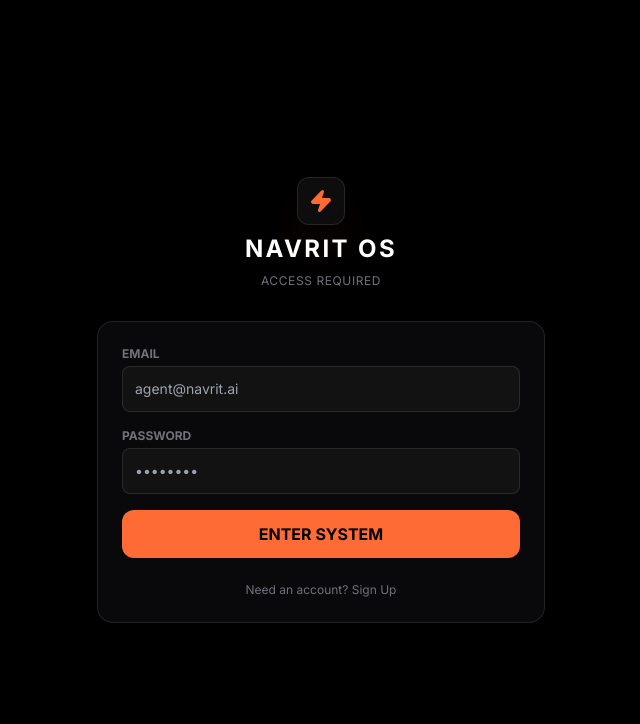
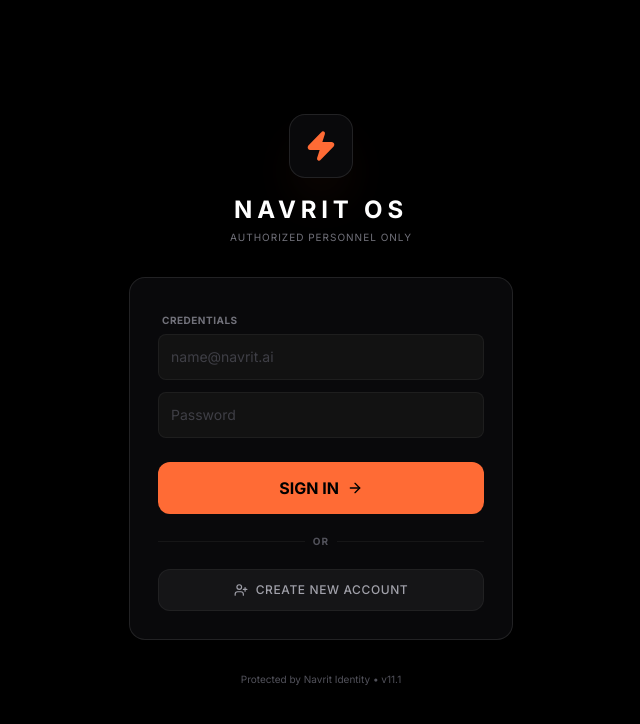
Before and after one commit to extramojo100/navrit-os, a React (Vite) app in the folder client/: page / in a window 1280 px wide. Shown: the top 724 px of the page, without its empty margins (319-959 px from the left). Built offline with nearby package versions, Linux system fonts and the light colour scheme.

Commit message:
Navrit 11.2: Mandatory Auth Fix (Strict Gating + Explicit Login Buttons)

```diff
--- a/client/src/App.tsx
+++ b/client/src/App.tsx
@@ -5,7 +5,7 @@ import { ProRow } from './components/ProRow';
 import { VerticalReceipt } from './components/VerticalReceipt';
 import { ActionDock } from './components/ActionDock';
 import { SocialBooster } from './components/SocialBooster';
-import { Fingerprint, X, LogOut, Loader2 } from 'lucide-react';
+import { Fingerprint, LogOut, Loader2, X } from 'lucide-react';
 import { AnimatePresence, motion } from 'framer-motion';
 
 interface Discount {
@@ -36,8 +36,6 @@ export default function App() {
   const [leads, setLeads] = useState<Lead[]>([]);
   const [selected, setSelected] = useState<Lead | null>(null);
 
-  // MOCK DATA (Until you paste keys)
-  // This mirrors the Supabase Schema exactly
   useEffect(() => {
     setLeads([
       {
@@ -57,18 +55,22 @@ export default function App() {
     ]);
   }, []);
 
+  // 1. Loading State (Prevent FOUC)
   if (loading) {
     return (
       <div className="min-h-screen bg-black flex items-center justify-center">
-        <Loader2 className="animate-spin text-[#FF6B35]" size={32} />
+        <Loader2 className="animate-spin text-[#FF6B35]" size={24} />
       </div>
     );
   }
 
+  // 2. Strict Gating (Redirection / Rendering)
+  // If no session exists, render Login component exclusively.
   if (!session) {
     return <Login />;
   }
 
+  // 3. Authenticated Dashboard
   return (
     <div className="min-h-screen bg-black text-white font-sans selection:bg-[#FF6B35]/30 pb-24">
 
@@ -80,8 +82,8 @@ export default function App() {
           </div>
           <span className="text-xs font-bold text-zinc-300 tracking-widest">NAVRIT 11.0</span>
         </div>
-        <button onClick={signOut} className="p-2 hover:bg-white/5 rounded-full transition-colors" title="Sign Out">
-          <LogOut size={16} className="text-zinc-500 hover:text-white" />
+        <button onClick={signOut} className="p-2 hover:bg-white/5 rounded-full transition-colors group" title="Sign Out">
+          <LogOut size={16} className="text-zinc-500 group-hover:text-red-400 transition-colors" />
         </button>
       </header>
 
--- a/client/src/pages/Login.tsx
+++ b/client/src/pages/Login.tsx
@@ -1,37 +1,57 @@
 import { useState } from 'react';
 import { supabase } from '../lib/supabaseClient';
-import { Zap, Loader2 } from 'lucide-react';
+import { Zap, Loader2, ArrowRight, UserPlus } from 'lucide-react';
 
 export default function Login() {
     const [loading, setLoading] = useState(false);
     const [email, setEmail] = useState('');
     const [password, setPassword] = useState('');
-    const [mode, setMode] = useState<'LOGIN' | 'SIGNUP'>('LOGIN');
     const [error, setError] = useState<string | null>(null);
     const [message, setMessage] = useState<string | null>(null);
 
-    const handleAuth = async (e: React.FormEvent) => {
+    const handleValidation = () => {
+        if (!email || !password) {
+            setError('Please provide both email and password');
+            return false;
+        }
+        return true;
+    };
+
+    const handleSignIn = async (e: React.FormEvent) => {
         e.preventDefault();
+        if (!handleValidation()) return;
+
         setLoading(true);
         setError(null);
         setMessage(null);
 
         try {
-            if (mode === 'SIGNUP') {
+            const { error } = await supabase.auth.signInWithPassword({
+                email,
+                password,
+            });
+            if (error) throw error;
+        } catch (err: any) {
+            setError(err.message);
+        } finally {
+            setLoading(false);
+        }
+    };
+
+    const handleSignUp = async () => {
+        if (!handleValidation()) return;
+
+        setLoading(true);
+        setError(null);
+        setMessage(null);
+
+        try {
             const { error } = await supabase.auth.signUp({
                 email,
                 password,
             });
             if (error) throw error;
-                setMessage('Check your email for the confirmation link!');
-            } else {
-                const { error } = await supabase.auth.signInWithPassword({
-                    email,
-                    password,
-                });
-                if (error) throw error;
-                // Navigation handled by App.tsx observing session state
-            }
+            setMessage('Account created! Please check your email.');
         } catch (err: any) {
             setError(err.message);
         } finally {
@@ -40,75 +60,96 @@ export default function Login() {
     };
 
     return (
-        <div className="min-h-screen bg-black flex flex-col items-center justify-center p-4">
-            <div className="w-full max-w-md space-y-8">
-                {/* LOGO */}
-                <div className="flex flex-col items-center gap-2">
-                    <div className="w-12 h-12 bg-white/5 rounded-xl flex items-center justify-center border border-white/10 shadow-2xl shadow-[#FF6B35]/20">
-                        <Zap size={24} className="text-[#FF6B35]" fill="currentColor" />
+        <div className="min-h-screen bg-black flex flex-col items-center justify-center p-4 selection:bg-[#FF6B35]/30">
+            <div className="w-full max-w-sm space-y-8">
+                {/* BRANDING */}
+                <div className="flex flex-col items-center gap-4">
+                    <div className="w-16 h-16 bg-[#09090B] rounded-2xl flex items-center justify-center border border-white/10 shadow-2xl shadow-[#FF6B35]/10">
+                        <Zap size={32} className="text-[#FF6B35]" fill="currentColor" />
                     </div>
-                    <h1 className="text-2xl font-bold text-white tracking-widest">NAVRIT OS</h1>
-                    <p className="text-zinc-500 text-xs uppercase tracking-wider">Access Required</p>
+                    <div className="text-center">
+                        <h1 className="text-2xl font-bold text-white tracking-[0.2em]">NAVRIT OS</h1>
+                        <p className="text-zinc-500 text-[10px] uppercase tracking-widest mt-1">Authorized Personnel Only</p>
+                    </div>
                 </div>
 
-                {/* AUTH BOX */}
-                <div className="bg-[#09090B] border border-white/10 rounded-2xl p-6 shadow-xl">
-                    <form onSubmit={handleAuth} className="space-y-4">
-                        <div>
-                            <label className="block text-xs font-bold text-zinc-500 uppercase mb-1">Email</label>
+                {/* LOGIN CARD */}
+                <div className="bg-[#09090B] border border-white/10 rounded-2xl p-1 shadow-2xl">
+                    <div className="p-6 space-y-4">
+
+                        <div className="space-y-3">
+                            <div className="space-y-1">
+                                <label className="text-[10px] font-bold text-zinc-500 uppercase tracking-wider pl-1">Credentials</label>
                                 <input
                                     type="email"
-                                required
                                     value={email}
                                     onChange={(e) => setEmail(e.target.value)}
-                                className="w-full bg-[#121212] border border-white/10 rounded-lg p-3 text-white text-sm focus:outline-none focus:border-[#FF6B35]/50 transition-colors"
-                                placeholder="agent@navrit.ai"
+                                    className="w-full bg-[#121212] border border-white/5 rounded-lg p-3 text-white text-sm placeholder:text-zinc-700 focus:outline-none focus:border-[#FF6B35]/50 focus:bg-black transition-all"
+                                    placeholder="name@navrit.ai"
                                 />
                             </div>
-
-                        <div>
-                            <label className="block text-xs font-bold text-zinc-500 uppercase mb-1">Password</label>
                             <input
                                 type="password"
-                                required
                                 value={password}
                                 onChange={(e) => setPassword(e.target.value)}
-                                className="w-full bg-[#121212] border border-white/10 rounded-lg p-3 text-white text-sm focus:outline-none focus:border-[#FF6B35]/50 transition-colors"
-                                placeholder="••••••••"
+                                className="w-full bg-[#121212] border border-white/5 rounded-lg p-3 text-white text-sm placeholder:text-zinc-700 focus:outline-none focus:border-[#FF6B35]/50 focus:bg-black transition-all"
+                                placeholder="Password"
                             />
                         </div>
 
                         {error && (
-                            <div className="p-3 bg-red-500/10 border border-red-500/20 rounded-lg text-red-400 text-xs">
+                            <div className="p-3 bg-red-500/5 border border-red-500/20 rounded-lg text-red-400 text-xs flex items-center gap-2">
+                                <div className="w-1 h-1 rounded-full bg-red-500 shrink-0" />
                                 {error}
                             </div>
                         )}
 
                         {message && (
-                            <div className="p-3 bg-emerald-500/10 border border-emerald-500/20 rounded-lg text-emerald-400 text-xs">
+                            <div className="p-3 bg-emerald-500/5 border border-emerald-500/20 rounded-lg text-emerald-400 text-xs flex items-center gap-2">
+                                <div className="w-1 h-1 rounded-full bg-emerald-500 shrink-0" />
                                 {message}
                             </div>
                         )}
 
+                        <div className="pt-2 space-y-3">
                             <button
-                            type="submit"
+                                onClick={handleSignIn}
                                 disabled={loading}
-                            className="w-full bg-[#FF6B35] hover:bg-[#ff8659] text-black font-bold py-3 rounded-xl transition-all active:scale-95 flex items-center justify-center gap-2"
+                                className="w-full bg-[#FF6B35] hover:bg-[#ff8659] text-black font-bold py-3.5 rounded-xl transition-all active:scale-[0.98] flex items-center justify-center gap-2 group"
                             >
-                            {loading && <Loader2 size={16} className="animate-spin" />}
-                            {mode === 'LOGIN' ? 'ENTER SYSTEM' : 'CREATE ACCOUNT'}
+                                {loading ? <Loader2 size={16} className="animate-spin" /> : (
+                                    <>
+                                        <span>SIGN IN</span>
+                                        <ArrowRight size={16} className="group-hover:translate-x-1 transition-transform" />
+                                    </>
+                                )}
                             </button>
-                    </form>
 
-                    <div className="mt-6 flex justify-center">
+                            <div className="relative flex items-center py-2">
+                                <div className="grow border-t border-white/5"></div>
+                                <span className="shrink-0 px-2 text-[10px] text-zinc-600 uppercase font-bold tracking-widest">or</span>
+                                <div className="grow border-t border-white/5"></div>
+                            </div>
+
                             <button
-                            onClick={() => setMode(mode === 'LOGIN' ? 'SIGNUP' : 'LOGIN')}
-                            className="text-xs text-zinc-500 hover:text-white transition-colors"
+                                onClick={handleSignUp}
+                                disabled={loading}
+                                className="w-full bg-white/5 hover:bg-white/10 text-zinc-400 hover:text-white font-medium py-3 rounded-xl transition-all active:scale-[0.98] flex items-center justify-center gap-2 text-xs uppercase tracking-wider border border-white/5"
                             >
-                            {mode === 'LOGIN' ? 'Need an account? Sign Up' : 'Have an account? Login'}
+                                <UserPlus size={14} />
+                                Create New Account
                             </button>
                         </div>
+
                     </div>
+                </div>
+
+                <div className="text-center">
+                    <p className="text-[10px] text-zinc-600">
+                        Protected by Navrit Identity • v11.1
+                    </p>
+                </div>
+
             </div>
         </div>
     );
```
Lines whose indentation alone changed are shown as unchanged.
